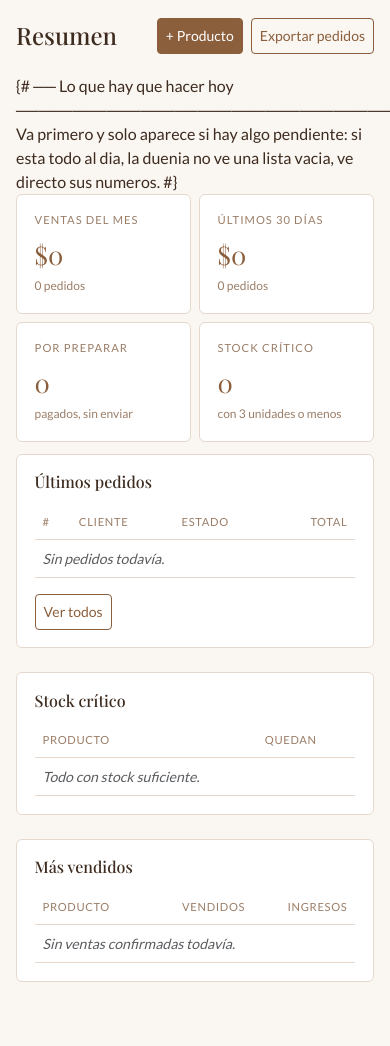
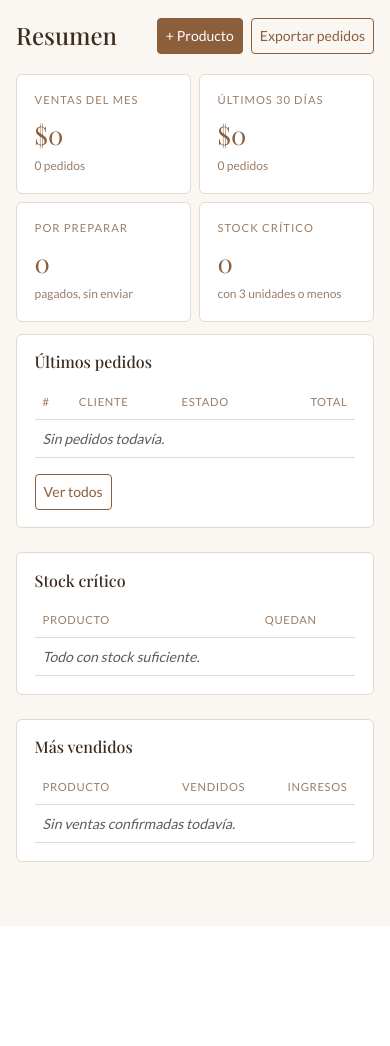
Before and after one commit to 88obice/Aflora_Natural, a Django app: page /gestion/ in a window 390 px wide; the page is wider, and only the part inside the window is pictured. Shown: the part 56-1102 px from the top of that part. After the commit the page ends 982 px from the top of that part, so only its background shows below. Run offline with Django 5.2, Linux system fonts and the light colour scheme; the visitor is signed in with stand-in values (Sample User, id 1); data that the repository does not hold is empty.

Commit message:
Panel: comentario que se mostraba al usuario, y footer sin nombrar pasarela
Dos cosas que apareceron al abrir el panel en el navegador, no en los tests.

El bloque "Pendiente" del dashboard llevaba un comentario {# ... #} de tres
lineas. Los comentarios {# #} de Django son de UNA linea: al abarcar varias no
se procesan y se imprimen tal cual, asi que la duenia veia el texto del
comentario arriba de sus tareas del dia. Pasa a {% comment %}, que si es
multilinea. Revisado que no queden otros {# #} abiertos en el panel.

El footer decia "Pagos via Mercado Pago" en todo el sitio, y ahora se cobra
por Flow — el mismo desfase que corregimos en terminos y privacidad. Queda
"Pago seguro en linea", sin nombrar la pasarela: cambiarla no deberia obligar
a tocar el footer.

Tambien se agrega .claude/launch.json para poder levantar el sitio local y
mirarlo.

Verificado en el navegador a 375px (el tamano en que la duenia va a usar el
panel): ninguna pagina desborda horizontalmente, las tablas anchas scrollean
dentro de su caja, los 46 campos del formulario de producto estan a 16px o mas
—por debajo de eso el iPhone hace zoom solo al enfocar— el menu abre y cierra,
y la seccion activa se marca sola (estando en /productos/nuevo/ marca
Productos).

De paso se confirmo en los logs que el LOGIN_URL de ayer funciona: /gestion/
sin sesion redirige a /usuarios/login/?next=/gestion/ y responde 200, donde
antes daba 404.

Co-Authored-By: Claude Opus 5 <noreply@anthropic.com>

```diff
--- a/templates/base.html
+++ b/templates/base.html
@@ -397,7 +397,8 @@
                     <small style="color:rgba(255,255,255,0.45)">© {% now "Y" %} Aflora Natural · Santiago de Chile</small>
                 </div>
                 <div class="col-md-6 text-md-end">
-                    <small style="color:rgba(255,255,255,0.45)">Pagos vía Mercado Pago · Despacho a todo Chile</small>
+                    {# Sin nombrar la pasarela: cambiarla no deberia obligar a tocar el footer. #}
+                    <small style="color:rgba(255,255,255,0.45)">Pago seguro en línea · Despacho a todo Chile</small>
                 </div>
             </div>
         </div>
--- a/templates/gestion/dashboard.html
+++ b/templates/gestion/dashboard.html
@@ -11,9 +11,10 @@
 
 {% block contenido %}
 
-{# ── Lo que hay que hacer hoy ────────────────────────────────────────────
-   Va primero y solo aparece si hay algo pendiente: si esta todo al dia, la
-   duenia no ve una lista vacia, ve directo sus numeros. #}
+{% comment %}
+Lo que hay que hacer hoy. Va primero, y solo aparece si hay algo pendiente:
+si esta todo al dia la duenia no ve una lista vacia, ve directo sus numeros.
+{% endcomment %}
 {% if pedidos_nuevos or pedidos_pendientes_pago or notificaciones_pendientes %}
 <div class="panel" style="border-color:var(--terracotta-l);">
     <h2>Pendiente</h2>
```
Also changed, not shown: .claude/launch.json (added).
